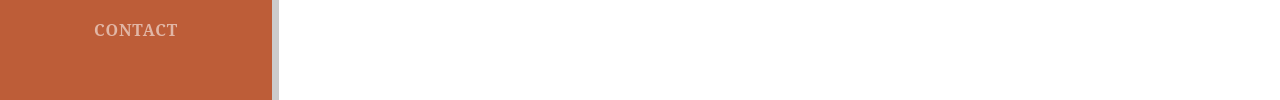
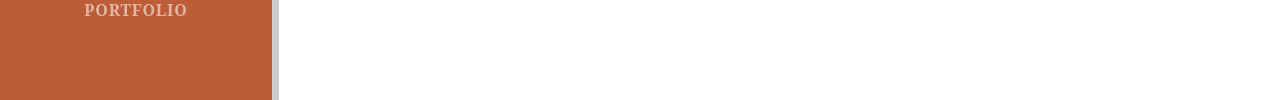
Before and after one commit to maria-manuel/cv, a plain HTML site: page portfolio.html in a window 1280 px wide. Shown: the part 504-604 px from the top of the page. Drawn offline with nearby package versions, Linux system fonts and the light colour scheme; a web font is replaced by a local one.

Commit message:
add closing </div> tag to portfolio.html

```diff
--- a/portfolio.html
+++ b/portfolio.html
@@ -29,7 +29,7 @@
                     <li class="nav-item"><a class="nav-link js-scroll-trigger" href="index.html">About</a></li>
                     <li class="nav-item"><a class="nav-link js-scroll-trigger" href="resume.html">Resume</a></li>
                     <li class="nav-item"><a class="nav-link js-scroll-trigger" href="portfolio.html">Portfolio</a></li>
-                    <li class="nav-item"><a class="nav-link js-scroll-trigger" href="contact.html">Contact</a></li>
+                    <!-- <li class="nav-item"><a class="nav-link js-scroll-trigger" href="contact.html">Contact</a></li> -->
                 </ul>
             </div>
         </nav>
@@ -43,7 +43,7 @@
                     </h1>
             </section>
             <!-- <hr class="m-0" /> -->
-
+        </div>
 
         <!-- Bootstrap core JS-->
         <script src="https://cdn.jsdelivr.net/npm/bootstrap@5.2.3/dist/js/bootstrap.bundle.min.js"></script>
```
Also changed, not shown: 1 other file.
